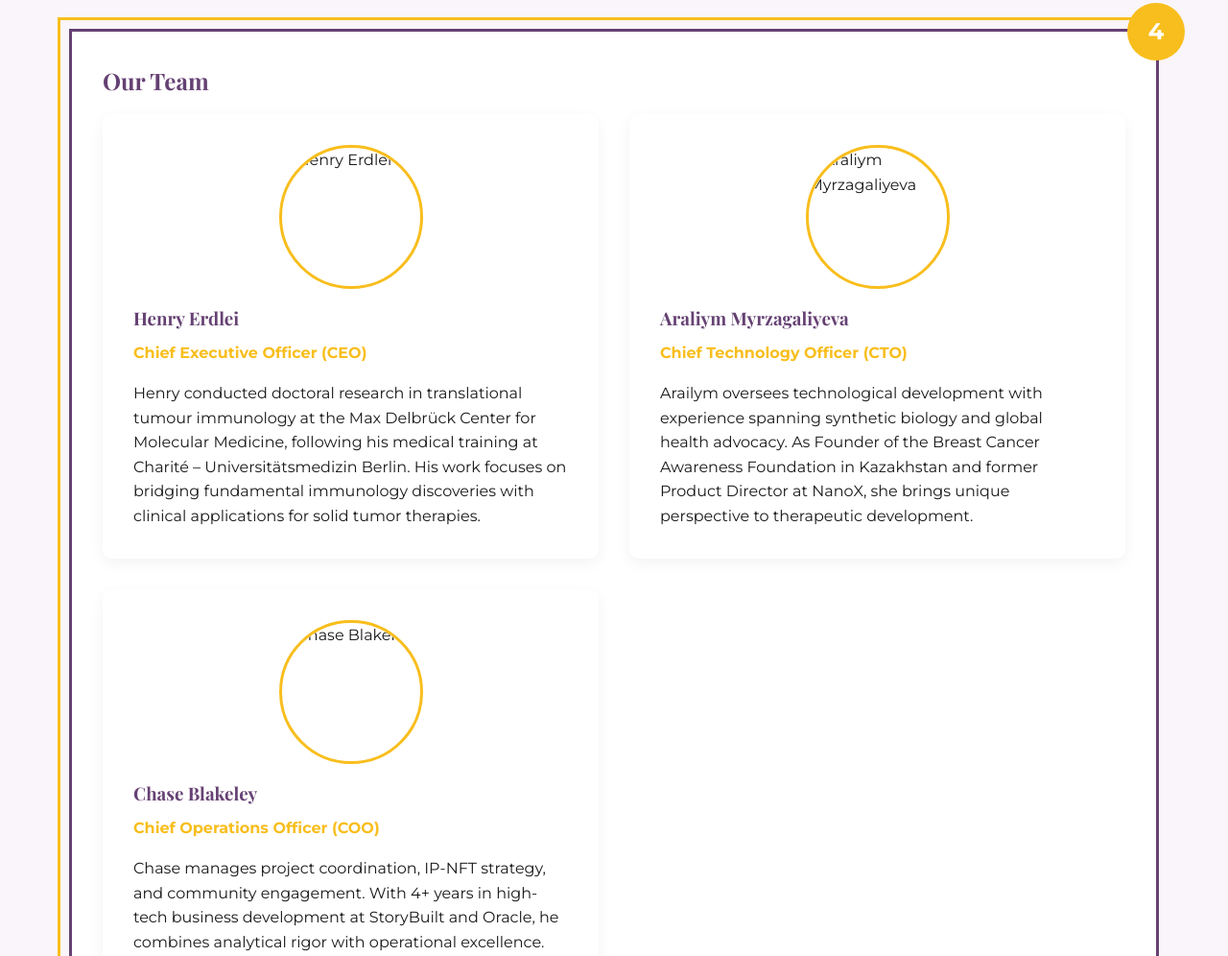
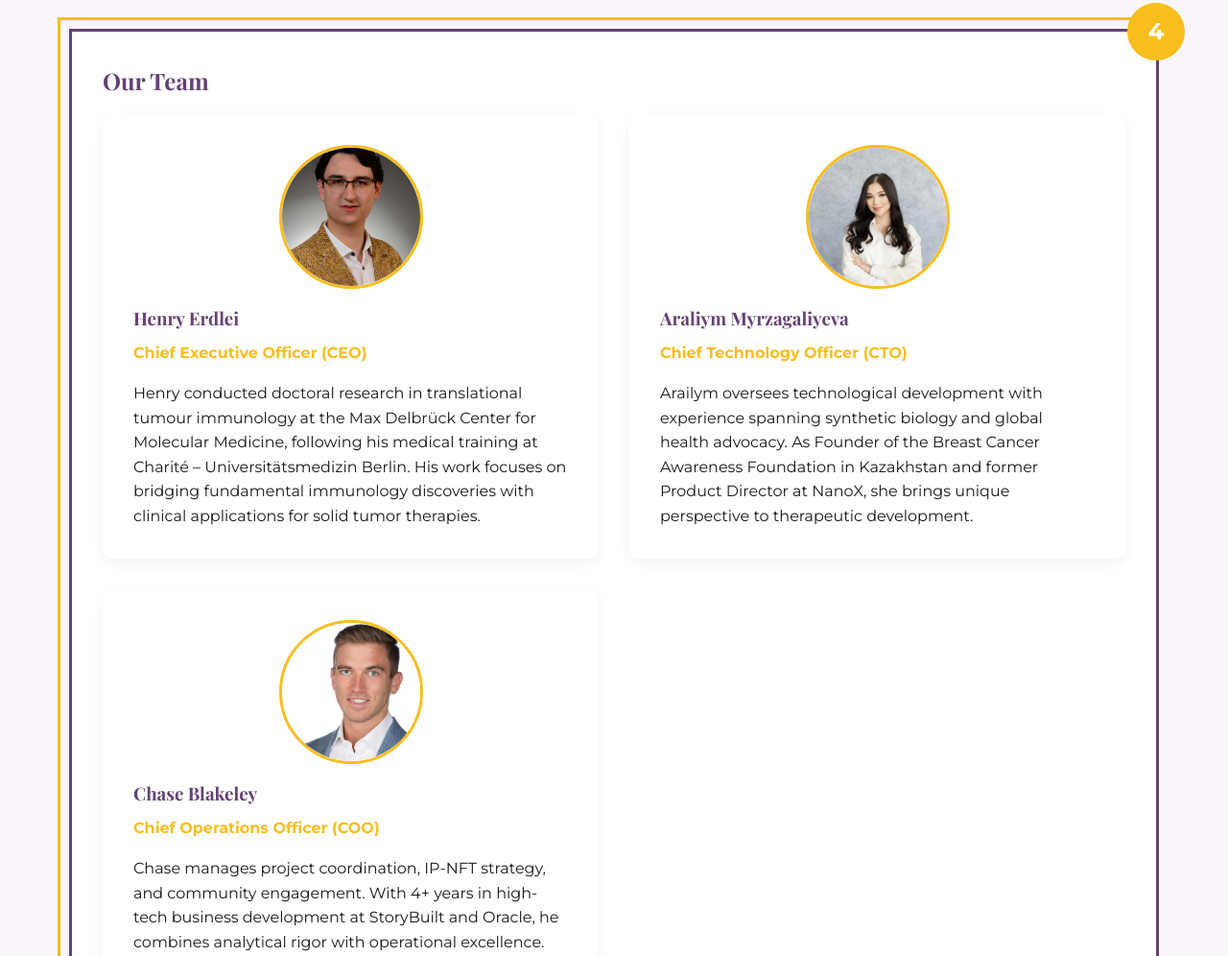
Before and after one commit to Dulkinsar/nfacgo, a plain HTML site: page index.html in a window 1280 px wide. Shown: the part 2546-3542 px from the top of the page at 96% size. Drawn offline with nearby package versions, Linux system fonts and the light colour scheme; the site is published under a folder, as on GitHub Pages, so addresses that start at the root find nothing.

Commit message:
Update index.html

```diff
--- a/index.html
+++ b/index.html
@@ -427,19 +427,19 @@
                 <h2>Our Team</h2>
                 <div class="team-members">
                     <div class="team-member">
-                        <img src="/pictures/henry.JPG" alt="Henry Erdlei" class="team-photo">
+                        <img src="pictures/henry.JPG" alt="Henry Erdlei" class="team-photo">
                         <h3>Henry Erdlei</h3>
                         <div class="position">Chief Executive Officer (CEO)</div>
                         <p>Henry conducted doctoral research in translational tumour immunology at the Max Delbrück Center for Molecular Medicine, following his medical training at Charité – Universitätsmedizin Berlin. His work focuses on bridging fundamental immunology discoveries with clinical applications for solid tumor therapies.</p>
                     </div>
                     <div class="team-member">
-                        <img src="/pictures/aray.JPG" alt="Araliym Myrzagaliyeva" class="team-photo">
+                        <img src="pictures/aray.JPG" alt="Araliym Myrzagaliyeva" class="team-photo">
                         <h3>Araliym Myrzagaliyeva</h3>
                         <div class="position">Chief Technology Officer (CTO)</div>
                         <p>Arailym oversees technological development with experience spanning synthetic biology and global health advocacy. As Founder of the Breast Cancer Awareness Foundation in Kazakhstan and former Product Director at NanoX, she brings unique perspective to therapeutic development.</p>
                     </div>
                     <div class="team-member">
-                        <img src="/pictures/chase.JPG" alt="Chase Blakeley" class="team-photo">
+                        <img src="pictures/chase.JPG" alt="Chase Blakeley" class="team-photo">
                         <h3>Chase Blakeley</h3>
                         <div class="position">Chief Operations Officer (COO)</div>
                         <p>Chase manages project coordination, IP-NFT strategy, and community engagement. With 4+ years in high-tech business development at StoryBuilt and Oracle, he combines analytical rigor with operational excellence. Chase holds a B.S. in Economics from Southern Methodist University and is passionate about advancing decentralized biotech innovation.</p>
```
